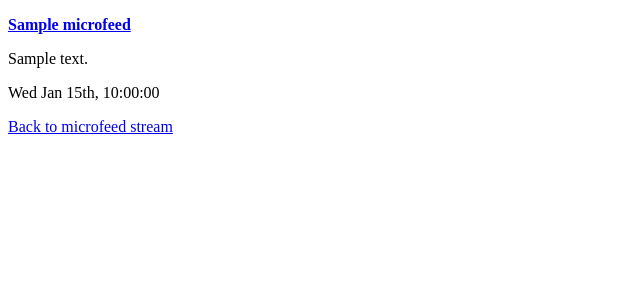
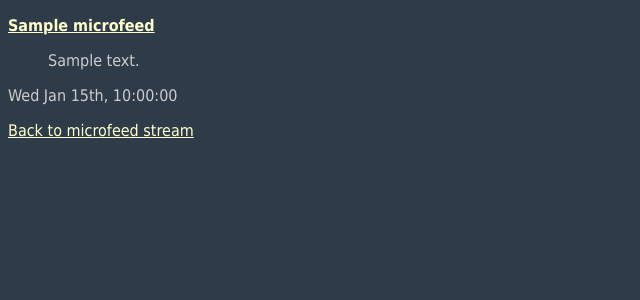
Before and after one commit to ahughes117/microfeed, a PHP site: page /microfeed/?microID=1 in a window 1280 px wide. Shown: the top 300 px of the page, without its empty margins (0-640 px from the left). Run offline with PHP 8.4, Linux system fonts and the light colour scheme; tables that the repository leaves empty hold one stand-in row (values such as "Sample post").

Commit message:
latest changes on index and page

```diff
--- a/web/index.php
+++ b/web/index.php
@@ -12,8 +12,9 @@ This is the webpage-like presentable stream.
             echo $conf->fd_title;
             ?>
         </title>
+        <link href="style.css" rel="stylesheet" type="text/css"/>
     </head>
-    <body>
+    <body class="fd_content">
         <?php
 
         include 'page.php';
--- a/web/page.php
+++ b/web/page.php
@@ -13,10 +13,10 @@ function fetchFeeds($conf) {
 
     $i = 0;
     while ($row = mysql_fetch_array($result)) {
-        echo "<p><strong><a href='" . $conf->fd_link . $row[$conf->db_id] . "'>" .
+        echo '<p class = "fd_title"><strong><a href="' . $conf->fd_link . $row[$conf->db_id] . '">' .
         $row[$conf->db_title] . "</a></strong></p>";
 
-        echo "<p>" . $row[$conf->db_content] . "</p>";
+        echo '<p class="fd_content"><blockquote>' . $row[$conf->db_content] . '</blockquote></p>';
         $i++;
     }
 }
@@ -31,7 +31,7 @@ function fetchFeed($conf, $id) {
         echo "<p><strong><a href='" . $conf->fd_link . $row[$conf->db_id] . "'>" .
         $row[$conf->db_title] . "</a></strong></p>";
 
-        echo "<p>" . $row[$conf->db_content] . "</p>";
+        echo "<p><blockquote>" . $row[$conf->db_content] . "</blockquote></p>";
         echo "<p>" . date('D M jS, h:i:s', strtotime($row[$conf->db_date])) . "</p>";
         echo "<p><a href='" . $conf->fd . "'>Back to microfeed stream </a></p>";
 
```
